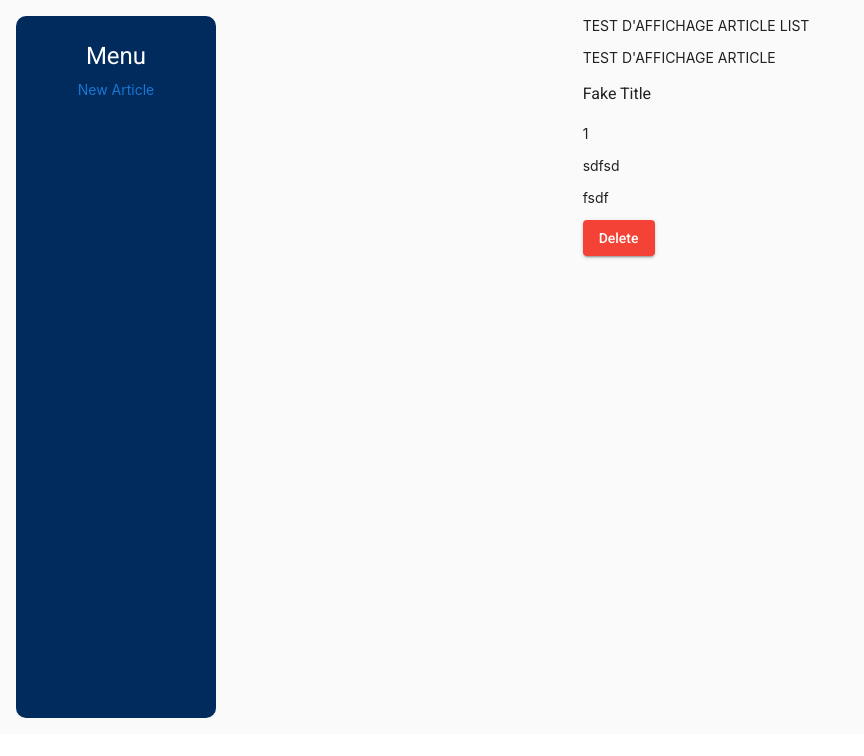
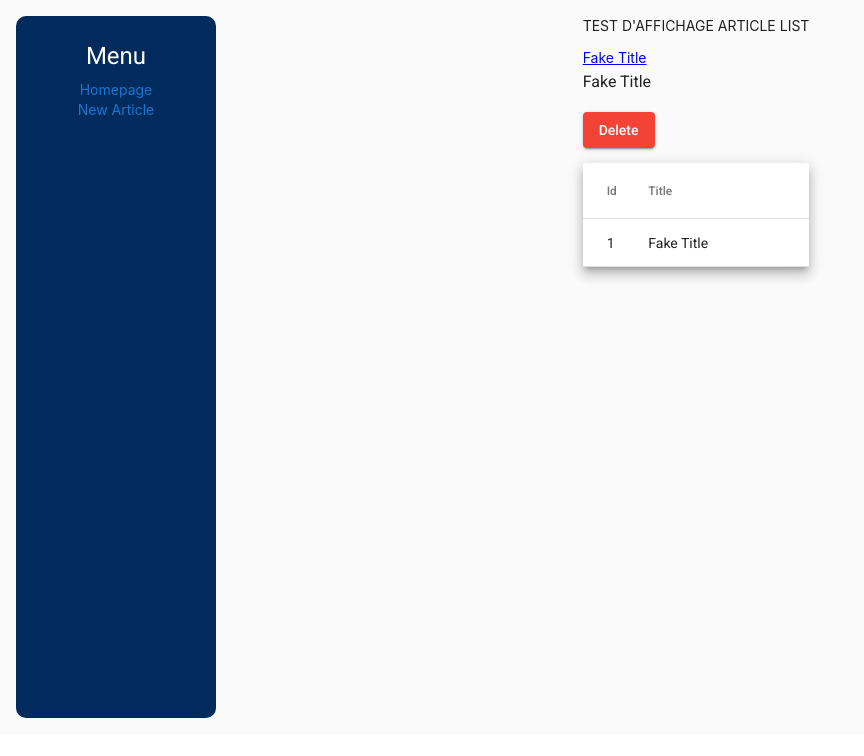
Before and after one commit to Polytech-Paris-Sud-Web/LeonidShuryginTP1Angular, an Angular app: page / in a window 1280 px wide. Shown: the top 756 px of the page, without its empty margins (0-864 px from the left). Built offline with nearby package versions, Linux system fonts and the light colour scheme; data requests are answered from the project's data file.

Commit message:
Add a table to display articles

```diff
--- a/src/app/app.component.html
+++ b/src/app/app.component.html
@@ -1,42 +1,13 @@
-<!-- <div> -->
-<!-- <a routerLink="/create">New Article</a>
-    <mat-drawer-container class="example-container" autosize>
-        <mat-drawer #drawer class="example-sidenav" mode="side">
-            <p>Navigation menu</p>
-            <a routerLink="/create">New Article</a>
-
-        </mat-drawer>
-
-        <div class="example-sidenav-content">
-            <button type="button" mat-button (click)="drawer.toggle()">
-                Toggle sidenav
-            </button>
-        </div>
-
-    </mat-drawer-container>
-    <router-outlet></router-outlet> -->
-
-<!-- <mat-drawer-container class="example-container" autosize>
-        <mat-drawer #drawer class="example-sidenav" mode="side">
-          <p>Sidenav</p>
-          <a routerLink="/create">New Article</a>
-        </mat-drawer>
-
-        <div class="example-sidenav-content">
-          <button type="button" mat-button (click)="drawer.toggle()">
-            Toggle sidenav
-          </button>
-        </div>
-
-      </mat-drawer-container>
-      <router-outlet></router-outlet> -->
-<!-- </div> -->
-
 <div>
     <mat-drawer-container class="example-container">
         <mat-drawer mode="side" opened>
             <h1>Menu</h1>
-            <a routerLink="/create">New Article</a>
+            <p>
+                <a routerLink="/">Homepage</a>
+            </p>
+            <p>
+                <a routerLink="/create">New Article</a>
+            </p>
         </mat-drawer>
         <mat-drawer-content class="content">
             <router-outlet></router-outlet>
--- a/src/app/app.module.ts
+++ b/src/app/app.module.ts
@@ -11,6 +11,7 @@ import { ArticleListComponent } from './article-list/article-list.component';
 import { ArticleService } from './article.service';
 import { ArticleCreationComponent } from './article-creation/article-creation.component';
 import { BrowserAnimationsModule } from '@angular/platform-browser/animations';
+import { ArticleDetailComponent } from './article-detail/article-detail.component';
 
 //Angular Material
 import { MatButtonModule } from '@angular/material/button';
@@ -18,10 +19,13 @@ import { MatSidenavModule } from '@angular/material/sidenav';
 import { MatToolbarModule } from '@angular/material/toolbar';
 import { MatIconModule } from '@angular/material/icon';
 import { MatDividerModule } from '@angular/material/divider';
+import { MatTableModule } from '@angular/material/table';
+
 
 const appRoutes: Routes = [
   { path: 'create', component: ArticleCreationComponent },
   { path: 'articleList', component: ArticleListComponent },
+  { path: 'article/:id', component: ArticleDetailComponent },
   { path: '', component: ArticleListComponent }
 ]
 @NgModule({
@@ -29,32 +33,37 @@ const appRoutes: Routes = [
     AppComponent,
     ArticleComponent,
     ArticleListComponent,
-    ArticleCreationComponent
+    ArticleCreationComponent,
+    ArticleDetailComponent
   ],
   imports: [
     RouterModule.forRoot(
       appRoutes,
-      { enableTracing: true } // <-- debugging purposes only
+      { enableTracing: false } // <-- debugging purposes only
     ),
     BrowserModule,
     HttpClientModule,
     //AppRoutingModule,
     ReactiveFormsModule,
     BrowserAnimationsModule,
+
     //Angular Material
     MatButtonModule,
     MatSidenavModule,
     MatToolbarModule,
     MatIconModule,
     MatDividerModule,
+    MatTableModule
   ],
   exports: [
+
     //Angular Material
     MatButtonModule,
     MatSidenavModule,
     MatToolbarModule,
     MatIconModule,
     MatDividerModule,
+    MatTableModule
   ],
   providers: [ArticleService],
   bootstrap: [AppComponent]
--- /dev/null
+++ b/src/app/article-detail/article-detail.component.html
@@ -0,0 +1,6 @@
+<div *ngIf="this.article != null">
+    <h3> {{this.article.getTitle()}} </h3>
+    <p> {{this.article.getId()}} </p>
+    <p> {{this.article.getContent()}} </p>
+    <p> {{this.article.getAuthor()}} </p>
+</div>
--- /dev/null
+++ b/src/app/article-detail/article-detail.component.ts
@@ -0,0 +1,30 @@
+import { Component, OnInit } from '@angular/core';
+import { Article } from 'src/model/article';
+import { ArticleService } from '../article.service';
+import { ActivatedRoute } from '@angular/router';
+
+@Component({
+  selector: 'app-article-detail',
+  templateUrl: './article-detail.component.html',
+  styleUrls: ['./article-detail.component.css']
+})
+
+export class ArticleDetailComponent implements OnInit {
+  article?: Article
+
+  constructor(private articleService: ArticleService, private route: ActivatedRoute) {
+
+  }
+
+  getArticle(): void {
+    const id = Number(this.route.snapshot.paramMap.get('id'));
+
+    this.route.params.subscribe(params => {
+      this.articleService.getArticle(params['id']).subscribe({next: (data) => this.article = data});
+    });
+  }
+
+  ngOnInit(): void {
+    this.getArticle()
+  }
+}
--- a/src/app/article-list/article-list.component.css
+++ b/src/app/article-list/article-list.component.css
@@ -0,0 +1,4 @@
+table {
+    width: 100%;
+    margin-top: 15px;
+}
--- a/src/app/article-list/article-list.component.html
+++ b/src/app/article-list/article-list.component.html
@@ -3,4 +3,25 @@
 
     <app-article *ngFor="let article of this.articleList | async" [article]="article" (deletedArticle)="delete($event)">
     </app-article>
+
+    <table mat-table [dataSource]="this.articleList" class="mat-elevation-z8">
+
+        <!--- Note that these columns can be defined in any order.
+        The actual rendered columns are set as a property on the row definition" -->
+
+        <!-- Position Column -->
+        <ng-container matColumnDef="Id">
+            <th mat-header-cell *matHeaderCellDef> Id </th>
+            <td mat-cell *matCellDef="let element"> {{element.getId()}} </td>
+        </ng-container>
+
+        <!-- Name Column -->
+        <ng-container matColumnDef="Title">
+            <th mat-header-cell *matHeaderCellDef> Title </th>
+            <td mat-cell *matCellDef="let element"> {{element.getTitle()}} </td>
+        </ng-container>
+
+        <tr mat-header-row *matHeaderRowDef="displayedColumns"></tr>
+        <tr mat-row *matRowDef="let row; columns: displayedColumns;"></tr>
+    </table>
 </div>
--- a/src/app/article-list/article-list.component.ts
+++ b/src/app/article-list/article-list.component.ts
@@ -9,6 +9,7 @@ import { Observable } from "rxjs";
   styleUrls: ['./article-list.component.css']
 })
 export class ArticleListComponent implements OnInit {
+  displayedColumns: string[] = ['Id', 'Title'];
   articleList: Observable<Article[]>
 
   constructor(private articleService: ArticleService) {
--- a/src/app/article.service.ts
+++ b/src/app/article.service.ts
@@ -11,6 +11,12 @@ import { map } from "rxjs/operators";
 export class ArticleService {
 
   constructor(private http: HttpClient) {
+  }
+
+  public getArticle(id: number): Observable<Article> {
+    return this.http.get<Article>("http://localhost:3000/articleList/" + id).pipe(
+      map(article => new Article(article.id, article.title, article.content, article.authorList))
+    )
   }
 
   public getArticles(): Observable<Article[]> {
--- a/src/app/article/article.component.html
+++ b/src/app/article/article.component.html
@@ -1,8 +1,5 @@
 <div *ngIf="this.article != null">
-    <p>TEST D'AFFICHAGE ARTICLE</p>
+    <a routerLink="/article/{{this.article.getId()}}">{{this.article.getTitle()}}</a>
     <h3> {{this.article.getTitle()}} </h3>
-    <p> {{this.article.getId() }} </p>
-    <p> {{this.article.getContent()}} </p>
-    <p> {{this.article.getAuthor()}} </p>
     <button mat-raised-button color="warn" (click)="delete()">Delete</button>
 </div>
```
Also changed, not shown: src/app/article-detail/article-detail.component.css (added), 1 other file (tests, documents, lock files or other folders).
